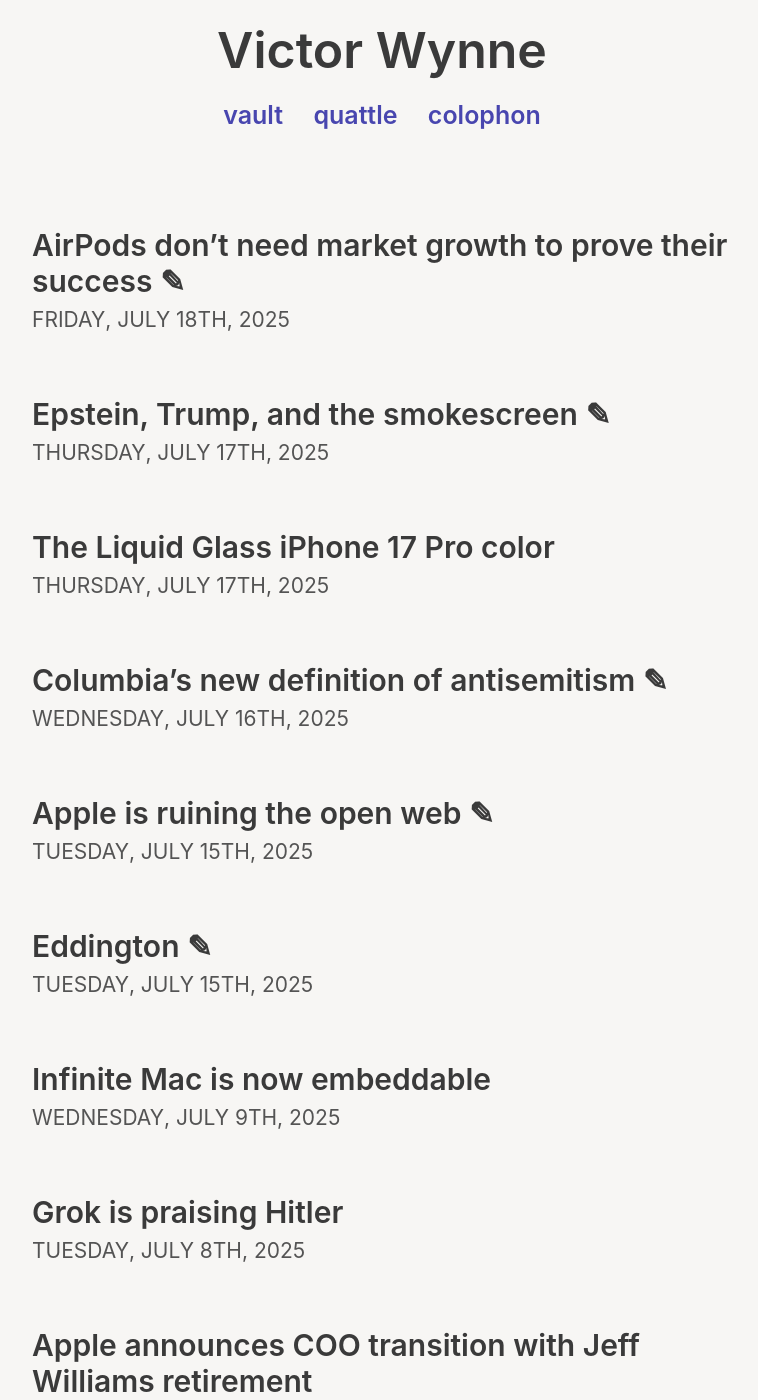
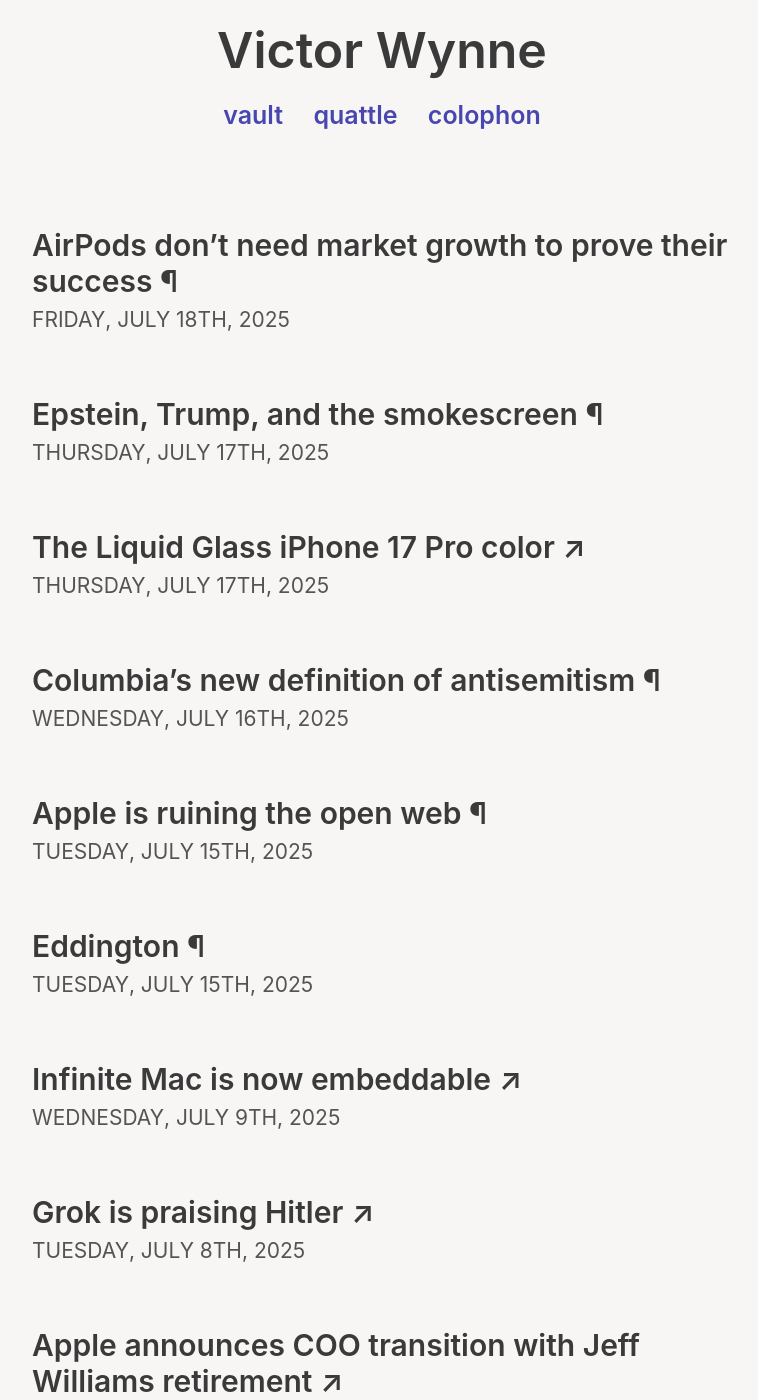
Before and after one commit to victorwynne/victorwynne, a Jekyll site: the page built from index.html, in a window 1280 px wide and 1400 px high. Shown: the whole window, without its empty margins (258-1016 px from the left). Built offline with Jekyll 4.4.1, drawn with Linux system fonts in a browser that asks for light colours.

Commit message:
index.html

```diff
--- a/index.html
+++ b/index.html
@@ -8,10 +8,16 @@
 {% for post in site.posts limit:19 %}
 <nav>
 <article class="post">
+
 <h2 class="post-title">
   <a href="{{ post.url }}">{{ post.title | smartify }}</a>
+
   {% if post.categories contains 'Articles' %}
-    <span aria-hidden="true"> ✎</span>
+    <span aria-hidden="true"> ¶</span>
+  {% endif %}
+
+  {% if post.categories contains 'Links' %}
+      <span aria-hidden="true"> ↗</span>
   {% endif %}
 </h2>
 
```
